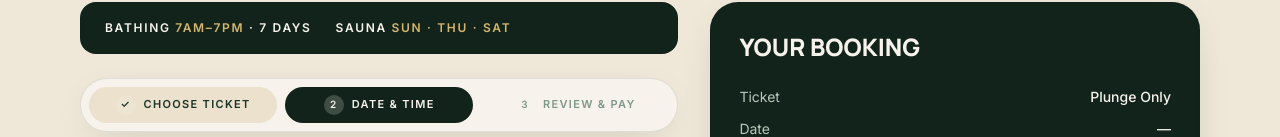
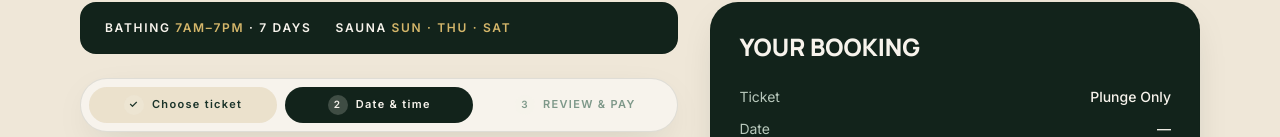
Before and after one commit to fospesoftware-eng/willow, a Next.js app: page /book/swim in a window 1280 px wide. Shown: the part 674-811 px from the top of the page. Built offline with nearby package versions, Linux system fonts and the light colour scheme; no server answers; the database is empty.

Commit message:
Booking flow: anchor navigation — clickable step indicator and auto-scroll to next required section

```diff
--- a/src/components/booking/SaunaBooking.tsx
+++ b/src/components/booking/SaunaBooking.tsx
@@ -1,6 +1,6 @@
 "use client";
 
-import { useEffect, useState } from "react";
+import { useEffect, useRef, useState } from "react";
 import Link from "next/link";
 import { Calendar } from "./Calendar";
 import { TimeGrid } from "./TimeGrid";
@@ -72,6 +72,27 @@ export function SaunaBooking({ initialTicket }: { initialTicket?: TicketType })
 
   const canContinue = isPass ? Boolean(date) : Boolean(date && time);
 
+  // Anchor navigation — smooth-scroll to the step's section
+  const scrollToStep = (id: string) => {
+    document.getElementById(id)?.scrollIntoView({ behavior: "smooth", block: "start" });
+  };
+
+  // After filling a step, bring the next required section into view
+  const mounted = useRef(false);
+  useEffect(() => {
+    if (!mounted.current) {
+      mounted.current = true;
+      return;
+    }
+    const id =
+      step === "ticket"
+        ? "booking-ticket"
+        : step === "datetime"
+        ? "booking-datetime"
+        : "booking-review";
+    requestAnimationFrame(() => scrollToStep(id));
+  }, [step]);
+
   const submitCheckout = async () => {
     if (!date || (!isPass && !time)) return;
     setSubmitting(true);
@@ -129,15 +150,16 @@ export function SaunaBooking({ initialTicket }: { initialTicket?: TicketType })
           </span>
         </div>
 
-        {/* Step indicator */}
+        {/* Step indicator — anchor navigation to each section */}
         <ol className="flex items-center gap-2 rounded-full border border-forest-900/10 bg-ivory p-2 shadow-card">
           {[
-            { label: "Choose ticket" },
-            { label: isPass ? "Start date" : "Date & time" },
-            { label: "Review & pay" },
+            { label: "Choose ticket", id: "booking-ticket" },
+            { label: isPass ? "Start date" : "Date & time", id: "booking-datetime" },
+            { label: "Review & pay", id: "booking-review" },
           ].map((s, i) => {
             const active = i === stepIndex;
             const done = i < stepIndex;
+            const reachable = i <= stepIndex || (i === 2 && canContinue);
             return (
               <li
                 key={s.label}
@@ -149,17 +171,33 @@ export function SaunaBooking({ initialTicket }: { initialTicket?: TicketType })
                     : "text-forest-600/60"
                 }`}
               >
-                <span className="flex h-5 w-5 items-center justify-center rounded-full bg-ivory/20 text-[10px]">
-                  {done ? "✓" : i + 1}
-                </span>
-                <span className="hidden sm:inline">{s.label}</span>
+                {reachable ? (
+                  <button
+                    type="button"
+                    onClick={() => scrollToStep(s.id)}
+                    aria-label={`Go to ${s.label}`}
+                    className="flex w-full cursor-pointer items-center justify-center gap-2"
+                  >
+                    <span className="flex h-5 w-5 items-center justify-center rounded-full bg-ivory/20 text-[10px]">
+                      {done ? "✓" : i + 1}
+                    </span>
+                    <span className="hidden sm:inline">{s.label}</span>
+                  </button>
+                ) : (
+                  <>
+                    <span className="flex h-5 w-5 items-center justify-center rounded-full bg-ivory/20 text-[10px]">
+                      {i + 1}
+                    </span>
+                    <span className="hidden sm:inline">{s.label}</span>
+                  </>
+                )}
               </li>
             );
           })}
         </ol>
 
         {step === "ticket" && (
-          <div className="rounded-[1.75rem] border border-forest-900/10 bg-white/60 p-5 md:p-7">
+          <div id="booking-ticket" className="scroll-mt-28 rounded-[1.75rem] border border-forest-900/10 bg-white/60 p-5 md:p-7">
             <h2 className="font-display text-xl font-extrabold uppercase text-forest-900">
               Choose your ticket
             </h2>
@@ -186,7 +224,7 @@ export function SaunaBooking({ initialTicket }: { initialTicket?: TicketType })
         )}
 
         {step === "datetime" && (
-          <div className="space-y-5">
+          <div id="booking-datetime" className="space-y-5 scroll-mt-28">
             <div className="flex flex-wrap items-center justify-between gap-3">
               <button
                 onClick={() => setStep("ticket")}
@@ -251,7 +289,7 @@ export function SaunaBooking({ initialTicket }: { initialTicket?: TicketType })
         )}
 
         {step === "review" && date && (
-          <div className="space-y-5">
+          <div id="booking-review" className="space-y-5 scroll-mt-28">
             <div className="rounded-[1.75rem] border border-forest-900/10 bg-white/60 p-5 md:p-7">
               <div className="flex items-center justify-between gap-3">
                 <h2 className="font-display text-xl font-extrabold uppercase text-forest-900">
```
